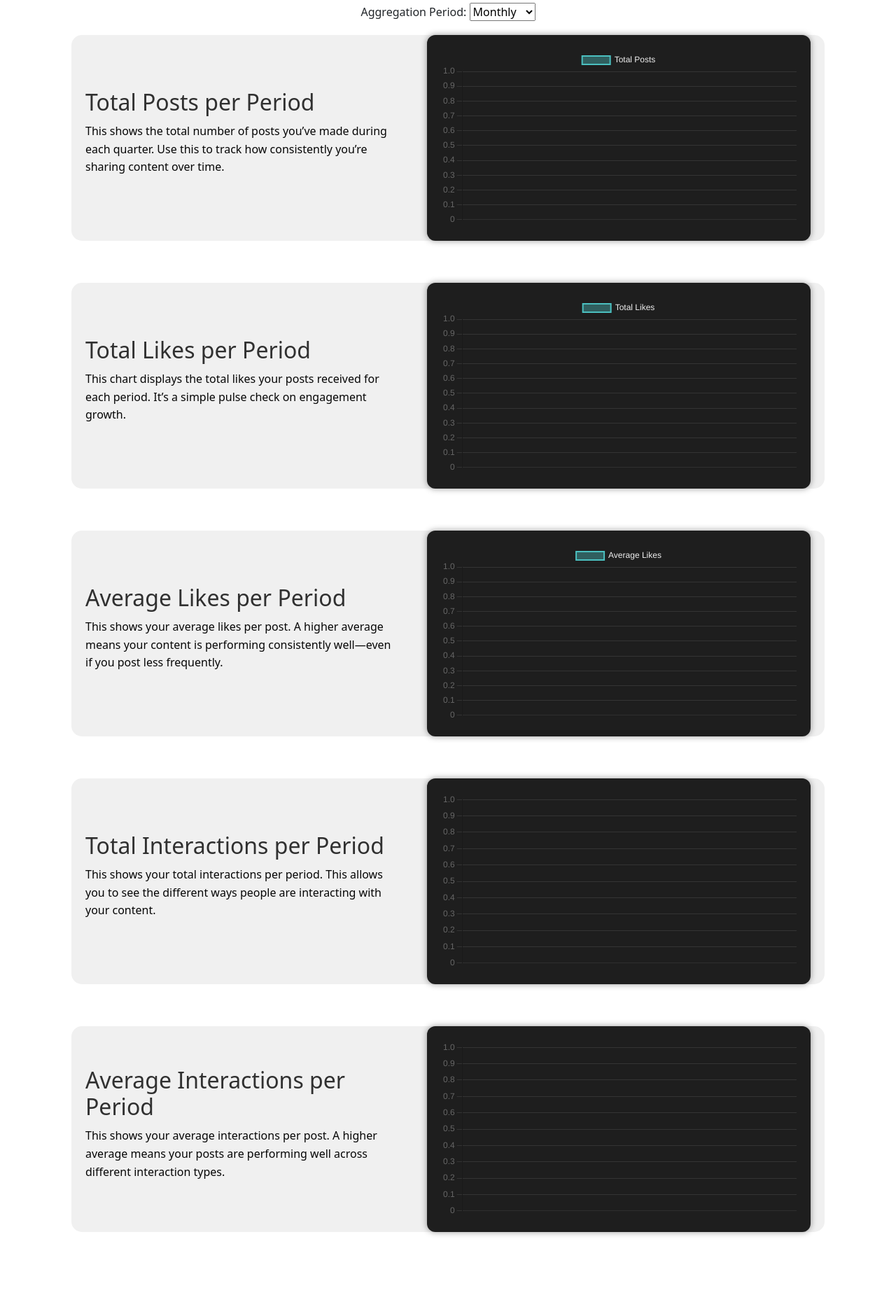
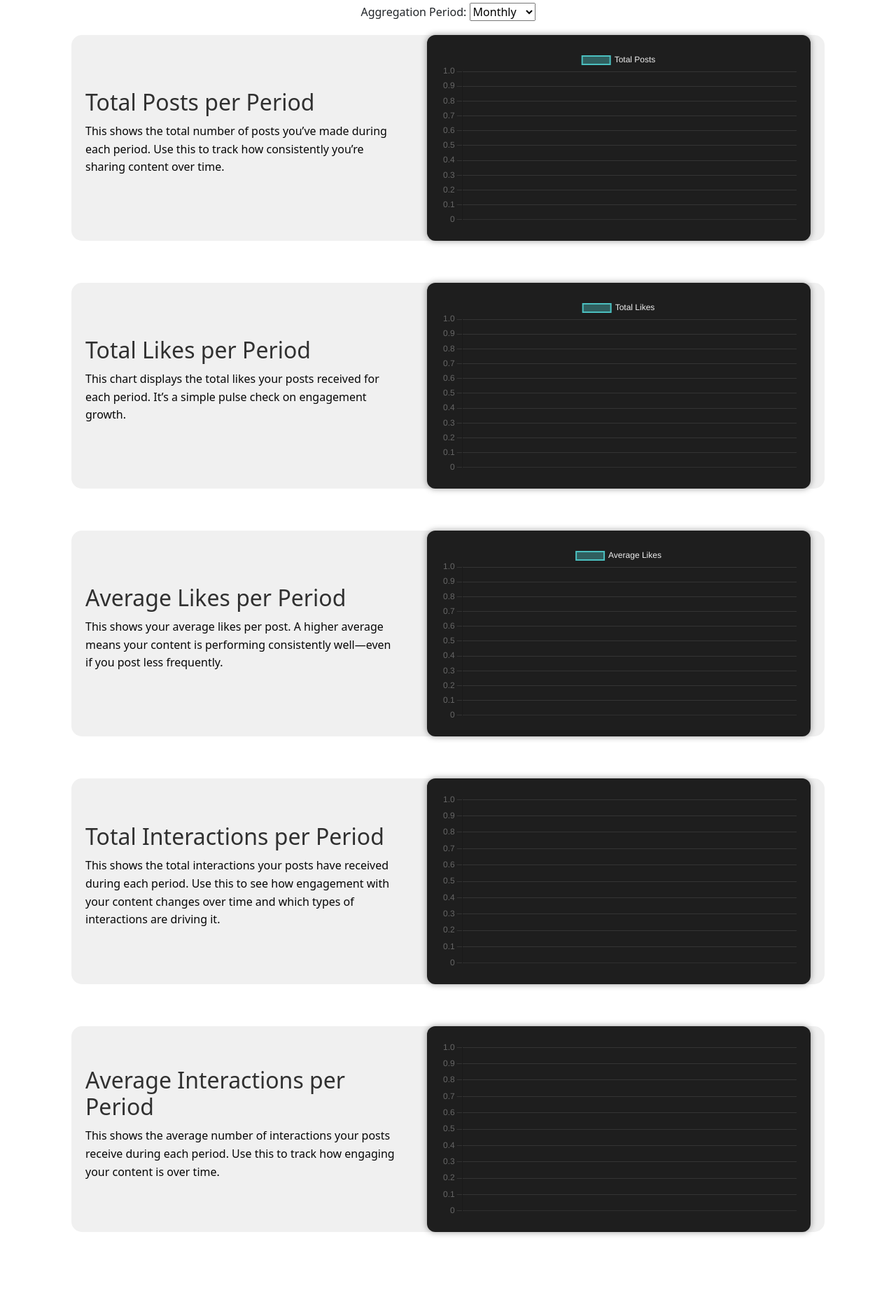
Before and after one commit to cluck28/bluesky-automation, a Flask app: template src/templates/analytics.html in a window 1280 px wide. Shown: the part 174-2034 px from the top of the page at 70% size. Run offline with Flask 3, Linux system fonts and the light colour scheme; the template is opened without the code that fills it, so the values that code supplies are empty.

Commit message:
finish analytics for posts

```diff
--- a/src/templates/analytics.html
+++ b/src/templates/analytics.html
@@ -17,8 +17,7 @@
     <div class="chart-row">
         <div class="chart-text">
             <h2>Total Posts per Period</h2>
-            <p>This shows the total number of posts you’ve made during each {{ request.args.get('period', 'quarter') }}.
-            Use this to track how consistently you’re sharing content over time.</p>
+            <p>This shows the total number of posts you’ve made during each period. Use this to track how consistently you’re sharing content over time.</p>
         </div>
         <div class="chart-box">
             <canvas id="totalPostsChart"></canvas>
@@ -47,7 +46,7 @@
     <div class="chart-row">
         <div class="chart-text">
             <h2>Total Interactions per Period</h2>
-            <p>This shows your total interactions per period. This allows you to see the different ways people are interacting with your content.</p>
+            <p>This shows the total interactions your posts have received during each period. Use this to see how engagement with your content changes over time and which types of interactions are driving it.</p>
         </div>
         <div class="chart-box">
             <canvas id="totalInteractionsStackedChart"></canvas>
@@ -56,7 +55,7 @@
     <div class="chart-row">
         <div class="chart-text">
             <h2>Average Interactions per Period</h2>
-            <p>This shows your average interactions per post. A higher average means your posts are performing well across different interaction types.</p>
+            <p>This shows the average number of interactions your posts receive during each period. Use this to track how engaging your content is over time.</p>
         </div>
         <div class="chart-box">
             <canvas id="averageInteractionsStackedChart"></canvas>
```
